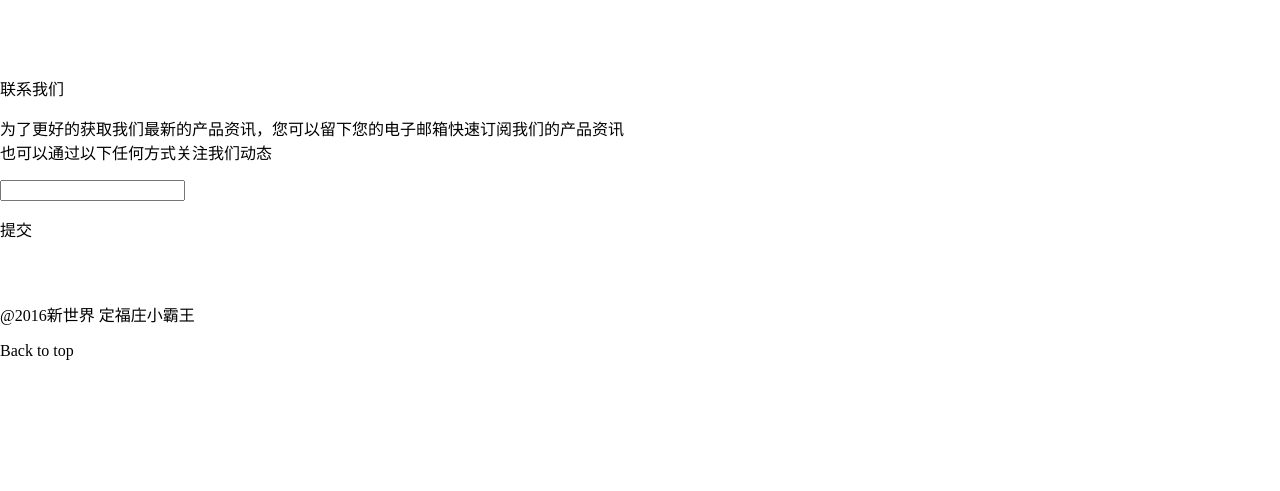
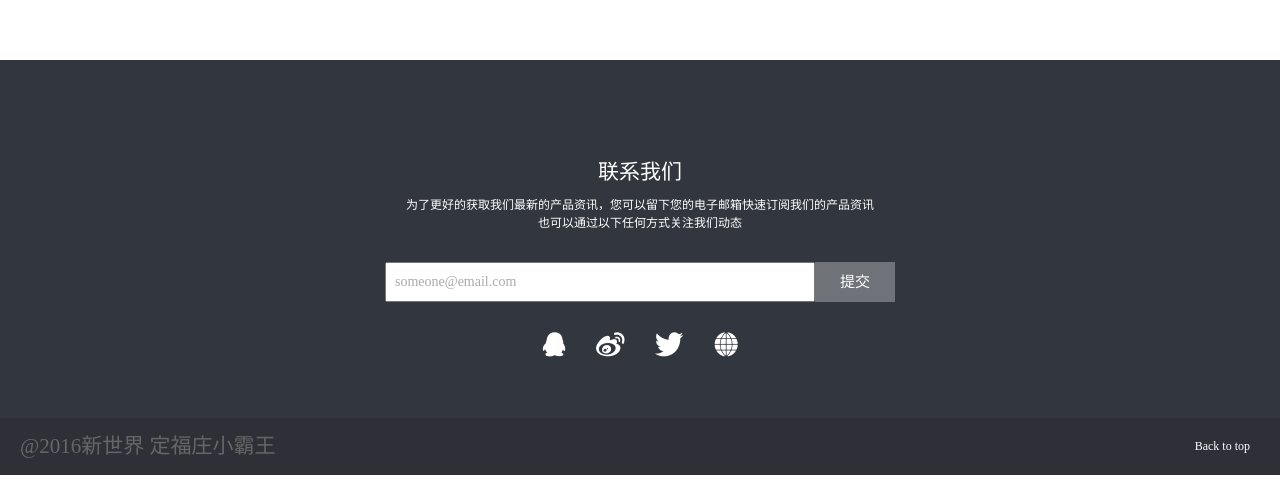
Before and after one commit to ife2016/tasks, a plain HTML site: page task7/index.html in a window 1280 px wide. Shown: the part 4080-4571 px from the top of the page. Drawn offline with Linux system fonts and the light colour scheme.

Commit message:
footer finished

```diff
--- a/task7/css/style.css
+++ b/task7/css/style.css
@@ -601,4 +601,97 @@ header li:first-child {
 footer {
 	width:100%;
 	height:415px;
+	background-color:#32363e;
+	position:relative;
 }
+
+footer p {
+	margin:0 auto;
+	text-align:center;
+	font-family:"宋体";
+	font-size:12px;
+	line-height:18px;
+	color:#FFF;
+}
+
+footer p:first-child {
+	padding-top:88px;
+	font-family:"黑体";
+	font-size:21px;
+	line-height:48px;
+}
+
+.footer-input {
+	margin:0 auto;
+	margin-top:30px;
+	overflow:hidden;
+	width:510px;
+	height:40px;
+}
+
+.footer-input input {
+	float:left;
+	width:430px;
+	height:100%;
+	box-sizing:border-box;
+	padding:8px;
+	font-size:14px;
+	line-height:22px;
+	color:#AAA;
+	font-family:"微软雅黑";
+}
+
+.footer-input-update {
+	float:left;
+	width:80px;
+	height:100%;
+	background-color:#6f7278;
+}
+
+.footer-input-update p {
+	margin:0 auto;
+	padding-top:0 !important;
+	text-align:center;
+	font-size:15px !important;
+	font-family:"微软雅黑", "Microsoft YaHei" !important;
+	line-height:40px !important;
+	color:#FFF;
+}
+
+.share {
+	width:226px;
+	height:25px;
+	margin:0 auto;
+	margin-top:30px;
+	overflow:hidden;
+}
+
+.share img {
+	margin:0 15px;
+	display:block;
+	float:left;
+}
+
+.footer-bottom {
+	position:absolute;
+	width:100%;
+	height:57px;
+	bottom:0;
+	background-color:#2f2f38;
+	overflow:hidden;
+}
+
+.footer-bottom p {
+	float:right;
+	line-height:57px;
+	margin-right:30px;
+}
+
+.footer-bottom p:first-child {
+	margin:0;
+	margin-left:20px;
+	padding:0;
+	color:#666;
+	line-height:57px;
+	float:left;
+}
--- a/task7/index.html
+++ b/task7/index.html
@@ -174,7 +174,7 @@
     	<p>联系我们</p>
         <p>为了更好的获取我们最新的产品资讯，您可以留下您的电子邮箱快速订阅我们的产品资讯<br/>也可以通过以下任何方式关注我们动态</p>
         <div class="footer-input">
-        	<input type="text"/>
+        	<input type="text" value="someone@email.com"/>
             <div class="footer-input-update">
             	<p>提交</p>
             </div>
```
